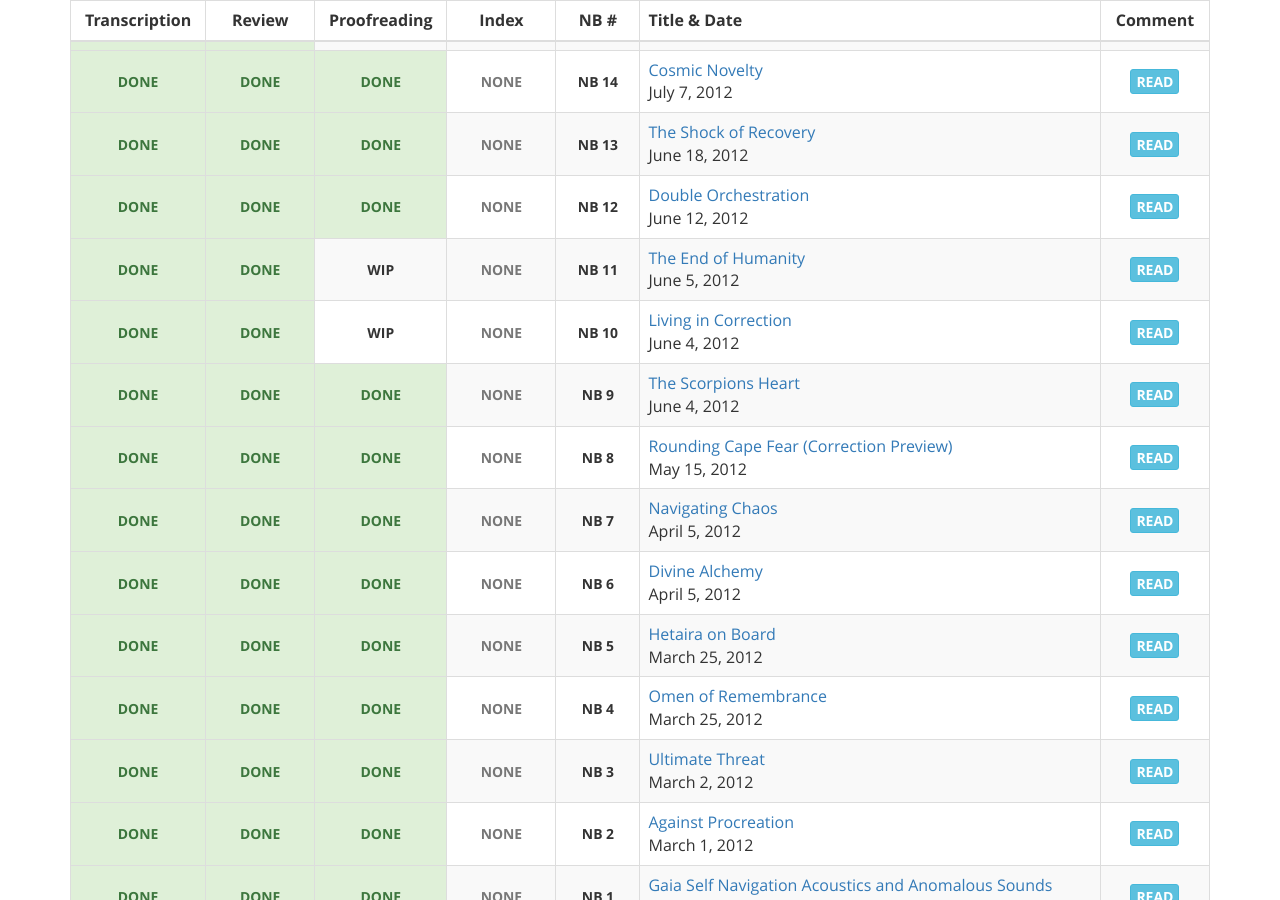
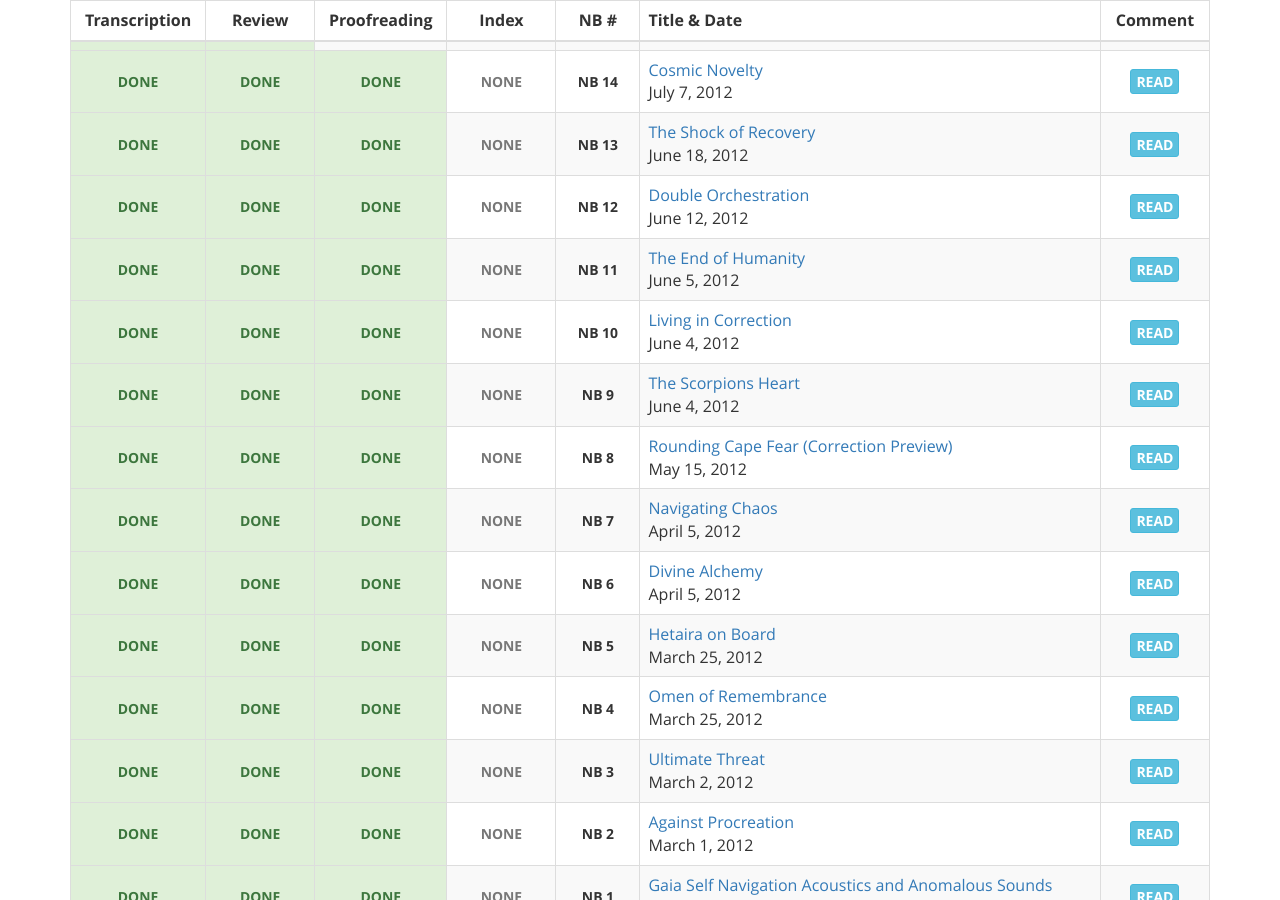
Before and after one commit to gaiaspora/gaiaspora.github.io, a Jekyll site: the page built from content/navigator-briefings.markdown, in a window 1280 px wide and 900 px high, scrolled down 7908 px. Built offline with Jekyll 4.4.1, drawn with Linux system fonts in a browser that asks for light colours.

Commit message:
Update nb.yaml

```diff
--- a/_data/nb.yaml
+++ b/_data/nb.yaml
@@ -1099,7 +1099,7 @@
 - NB: "11"
   Transcription: "done"
   Review: "done"
-  Proofreading: "wip"
+  Proofreading: "done"
   Index: "none"
   Title: "The End of Humanity"
   Date: "June 5, 2012"
@@ -1108,7 +1108,7 @@
 - NB: "10"
   Transcription: "done"
   Review: "done"
-  Proofreading: "wip"
+  Proofreading: "done"
   Index: "none"
   Title: "Living in Correction"
   Date: "June 4, 2012"
```
